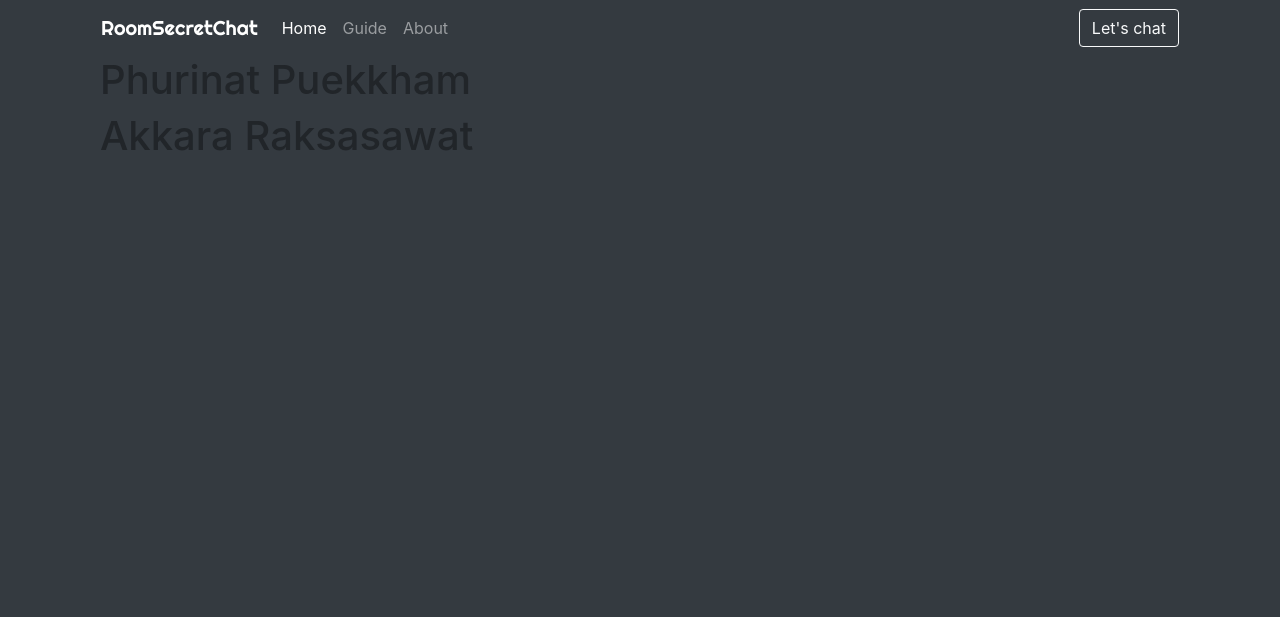
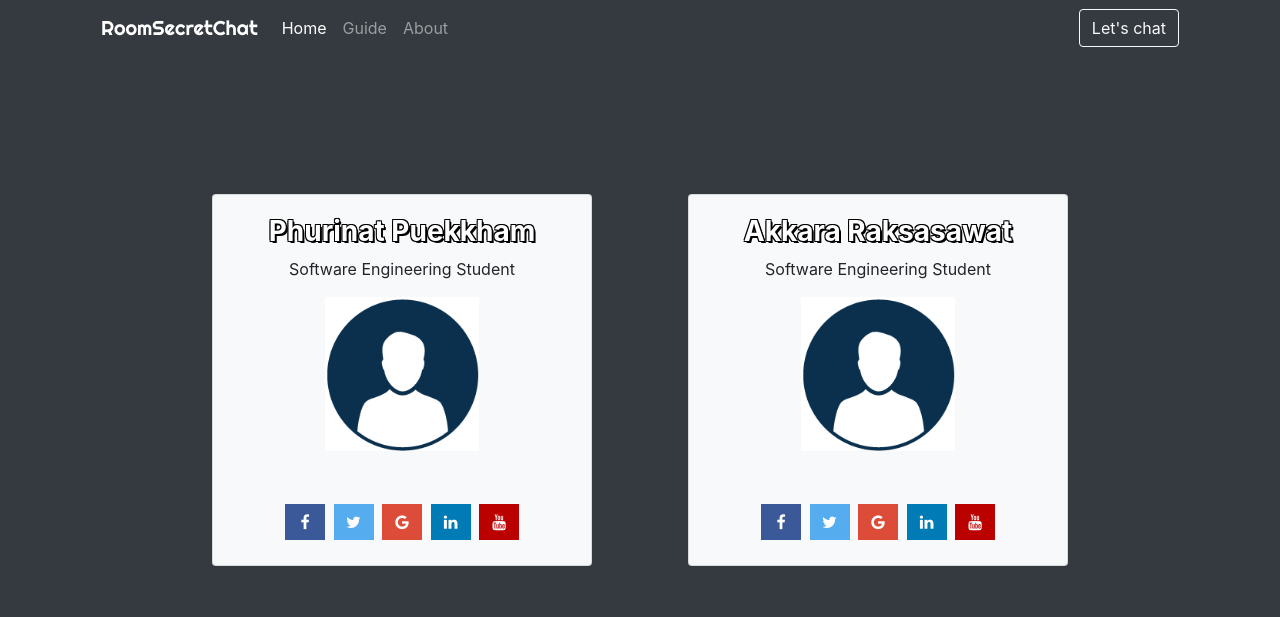
Before and after one commit to phurinaix/Room-Secret-Chat, a website: page public/about.html in a window 1280 px wide. Drawn offline with nearby package versions, Linux system fonts and the light colour scheme.

Commit message:
add profile section

```diff
--- a/public/about.html
+++ b/public/about.html
@@ -7,6 +7,7 @@
     <title>Document</title>
     <link rel="stylesheet" href="https://stackpath.bootstrapcdn.com/bootstrap/4.1.3/css/bootstrap.min.css" integrity="sha384-MCw98/SFnGE8fJT3GXwEOngsV7Zt27NXFoaoApmYm81iuXoPkFOJwJ8ERdknLPMO" crossorigin="anonymous">
     <link href="https://fonts.googleapis.com/css?family=Righteous" rel="stylesheet">
+    <link rel="stylesheet" href="https://cdnjs.cloudflare.com/ajax/libs/font-awesome/4.7.0/css/font-awesome.min.css">
     <link rel="stylesheet" href="css/joinStyle.css">
 </head>
 <body class="bg-dark">
@@ -41,14 +42,37 @@
                 </div>
             </nav>
 
-            <!-- <div class="row"> -->
-                <div class="col">
-                    <h1>Phurinat Puekkham</h1>
+            <div class="wrapper" style="margin: 90px auto 0 auto; transition: 0.4s;" id="choose">
+                <div class="row text-center justify-content-center">
+                    <div class="card col-lg-4 m-5 bg-light">
+                        <div class="card-body bg-light">
+                            <h3 class="text-white message font-weight-bold">Phurinat Puekkham</h3>
+                            <p class="card-text">Software Engineering Student</p>
+                            <img src="img/profile.png" class="w-50">
+                            <br><br><br>
+                            <a href="#" target="_blank" class="fa fa-facebook"></a>
+                            <a href="#" target="_blank" class="fa fa-twitter"></a>
+                            <a href="#" target="_blank" class="fa fa-google"></a>
+                            <a href="#" target="_blank" class="fa fa-linkedin"></a>
+                            <a href="https://www.youtube.com/channel/UCrNWFbhsJNhb8C1jbFT_5OA?view_as=subscriber" target="_blank" class="fa fa-youtube"></a>
+                        </div>
+                    </div>
+
+                    <div class="card col-lg-4 m-5 bg-light">
+                        <div class="card-body bg-light">
+                            <h3 class="text-white message font-weight-bold">Akkara Raksasawat</h3>
+                            <p class="card-text">Software Engineering Student</p>
+                            <img src="img/profile.png" class="w-50">
+                            <br><br><br>
+                            <a href="#" target="_blank" class="fa fa-facebook"></a>
+                            <a href="#" target="_blank" class="fa fa-twitter"></a>
+                            <a href="#" target="_blank" class="fa fa-google"></a>
+                            <a href="#" target="_blank" class="fa fa-linkedin"></a>
+                            <a href="#" target="_blank" class="fa fa-youtube"></a>
+                        </div>
+                    </div>
                 </div>
-                <div class="col">
-                    <h1>Akkara Raksasawat</h1>
-                </div>
-            <!-- </div> -->
+            </div>
         </div>
 
         <script>
--- a/public/css/joinStyle.css
+++ b/public/css/joinStyle.css
@@ -13,6 +13,51 @@ label {
 input[type="text"], input[type="password"] {
     background-color: rgba(0,0,0,.1) !important;
     color: white !important;
+}
+.fa {
+    box-sizing: unset;
+    padding: 10px;
+    font-size: 1em;
+    width: 20px;
+    text-align: center;
+    text-decoration: none;
+    margin: 5px 2px;
+    text-decoration: none;
+}
+
+.fa:hover {
+    opacity: 0.7;
+    text-decoration: none !important;
+}
+
+.fa-facebook {
+    background: #3B5998;
+    color: white;
+}
+
+.fa-twitter {
+    background: #55ACEE;
+    color: white;
+}
+
+.fa-google {
+    background: #dd4b39;
+    color: white;
+}
+
+.fa-linkedin {
+    background: #007bb5;
+    color: white;
+}
+
+.fa-youtube {
+    background: #bb0000;
+    color: white;
+}
+
+.fa-instagram {
+    background: #125688;
+    color: white;
 }
 .message {
     text-shadow:
```
Also changed, not shown: public/img/profile.png (added).
